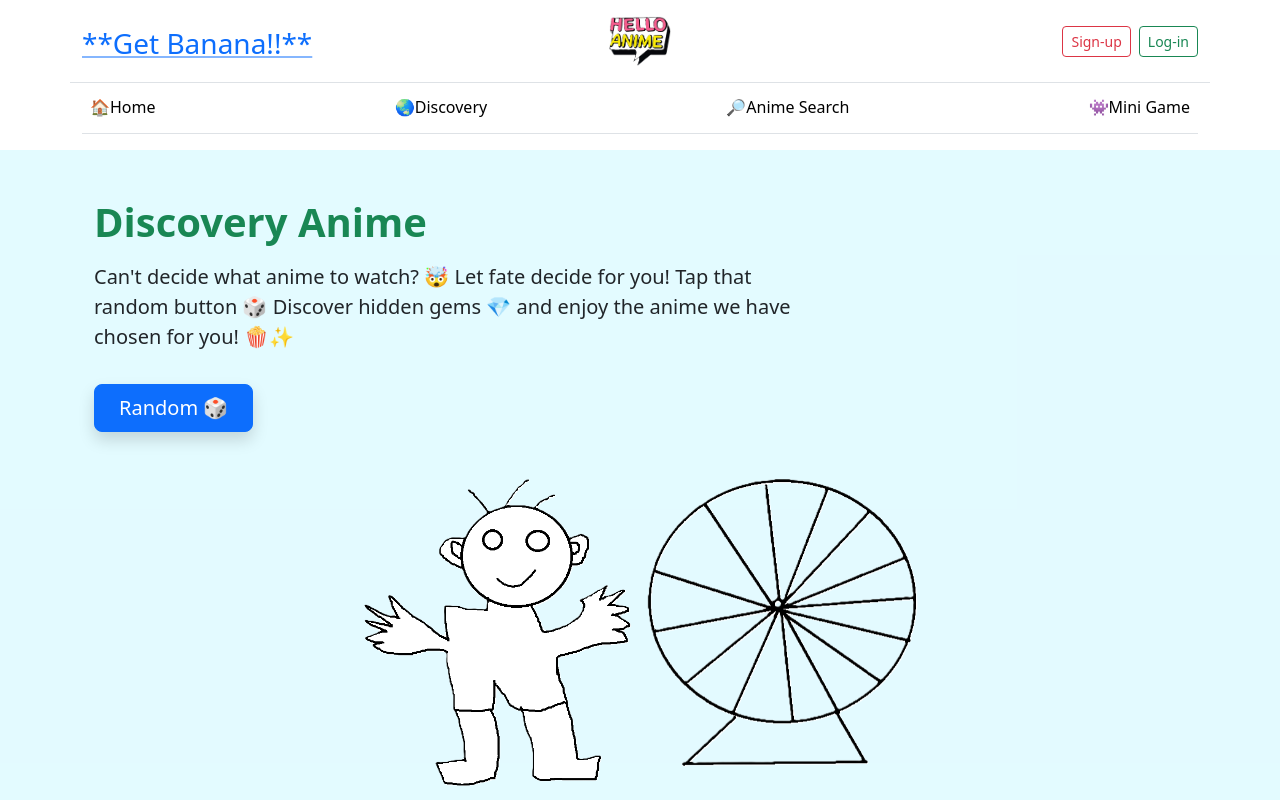
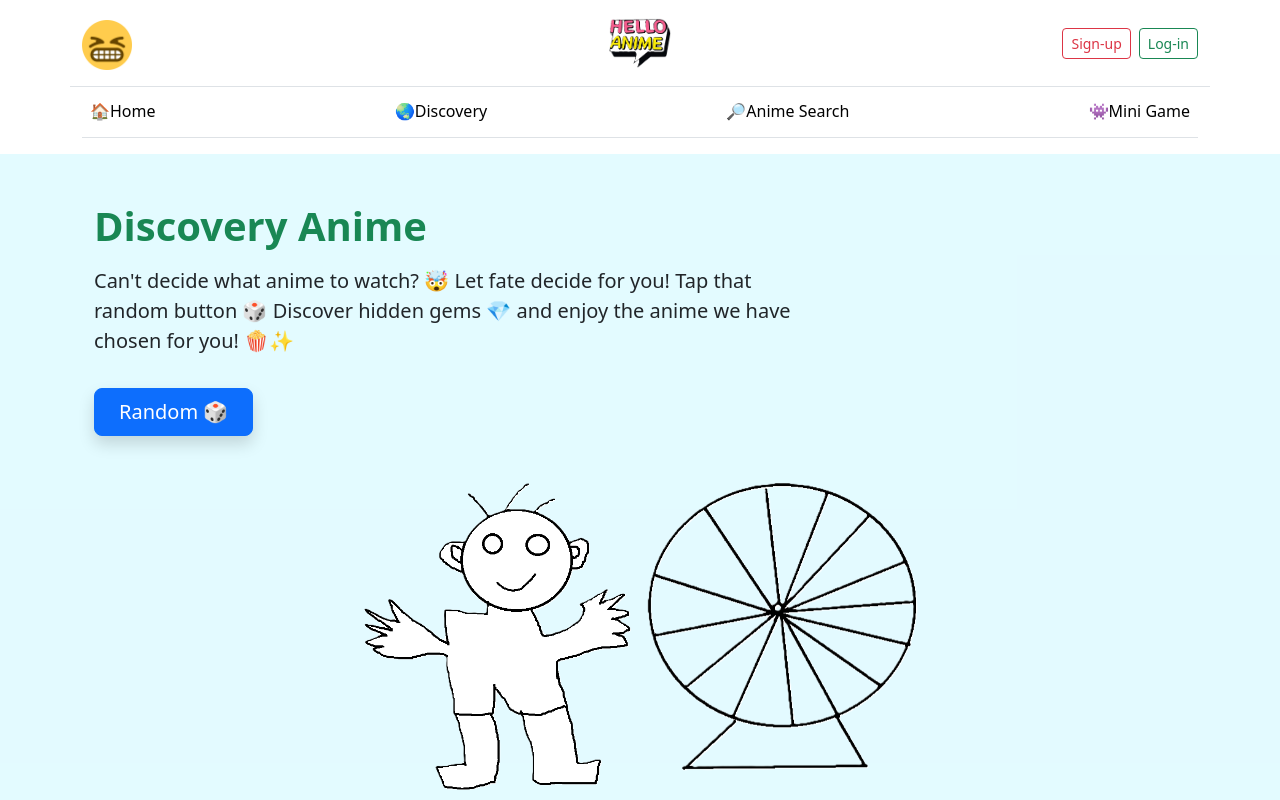
Before and after one commit to nineandmunong/hello-anime, a React (Vite) app: page /discovery in a window 1280 px wide. Shown: the top 800 px of the page. Built offline with nearby package versions, Linux system fonts and the light colour scheme.

Commit message:
release: v1.0.0

```diff
--- a/src/components/Header/Header.tsx
+++ b/src/components/Header/Header.tsx
@@ -1,5 +1,6 @@
 import { Link } from "react-router-dom"
 import logo from "../../img/logo/logo1.png"
+import emoji from "../../img/emoji-mashup.png"
 import { useState } from "react"
 
 export default function Header() {
@@ -11,7 +12,7 @@ export default function Header() {
       <div className="flex row justify-content-between align-items-center fs-3 border-bottom py-3">
         <div className="d-md-block d-none col-6 col-md-4 pt-1">
           <a className="link-primary link-underline-opacity-50 " href="#">
-            **Get Banana!!**
+            <img src={emoji} alt="emoji" style={{ height: "50px" }} />
           </a>
         </div>
         <div className="col-6 col-md-4 text-md-center">
```
Also changed, not shown: src/img/emoji-mashup.png (added).
